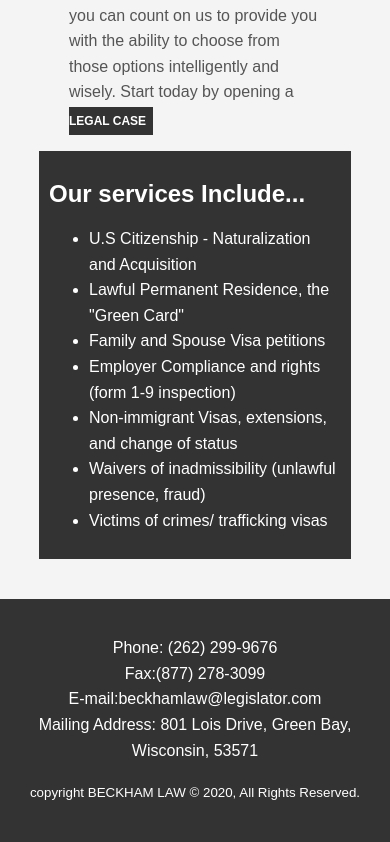
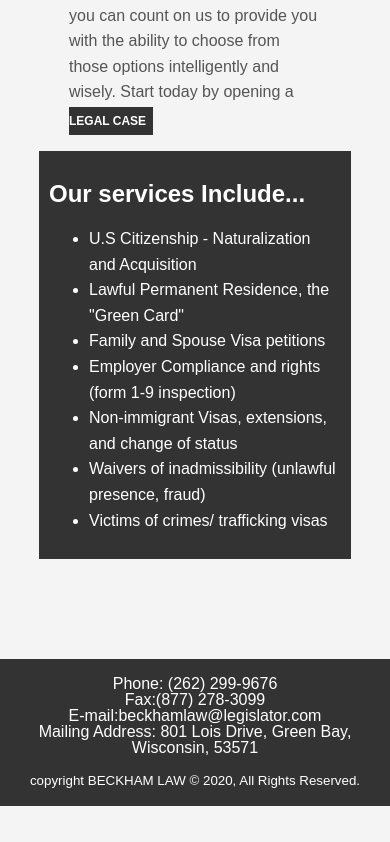
Before and after one commit to Ghelton20/beckhamweb, a plain HTML site: page index.html in a window 390 px wide. Shown: the part 1372-2214 px from the top of the page. After the commit the page ends 2178 px from the top, so only its background shows below. Drawn offline with Linux system fonts and the light colour scheme.

Commit message:
media query update

```diff
--- a/css/style.css
+++ b/css/style.css
@@ -102,8 +102,9 @@ body{
 	background-color: #333;
 	color: #fff;
 	text-align: center;
-	padding:20px;
-	margin-top: 40px;
+	padding:1px;
+	margin-top: 100px;
+	line-height: 1em;
 }
 
 .caseform{
@@ -124,7 +125,7 @@ body{
 	padding: 8px;
 }
 
-@media(max-width:600px){
+@media only screen and (max-width:600px){
 	#main{
 		width: 100%;
 		float: none;
@@ -137,7 +138,7 @@ body{
 }
 
 
-@media(max-width:768px){
+@media only screen and (max-width:768px){
 	#main{
 		width: 100%;
 		float: none;
```
